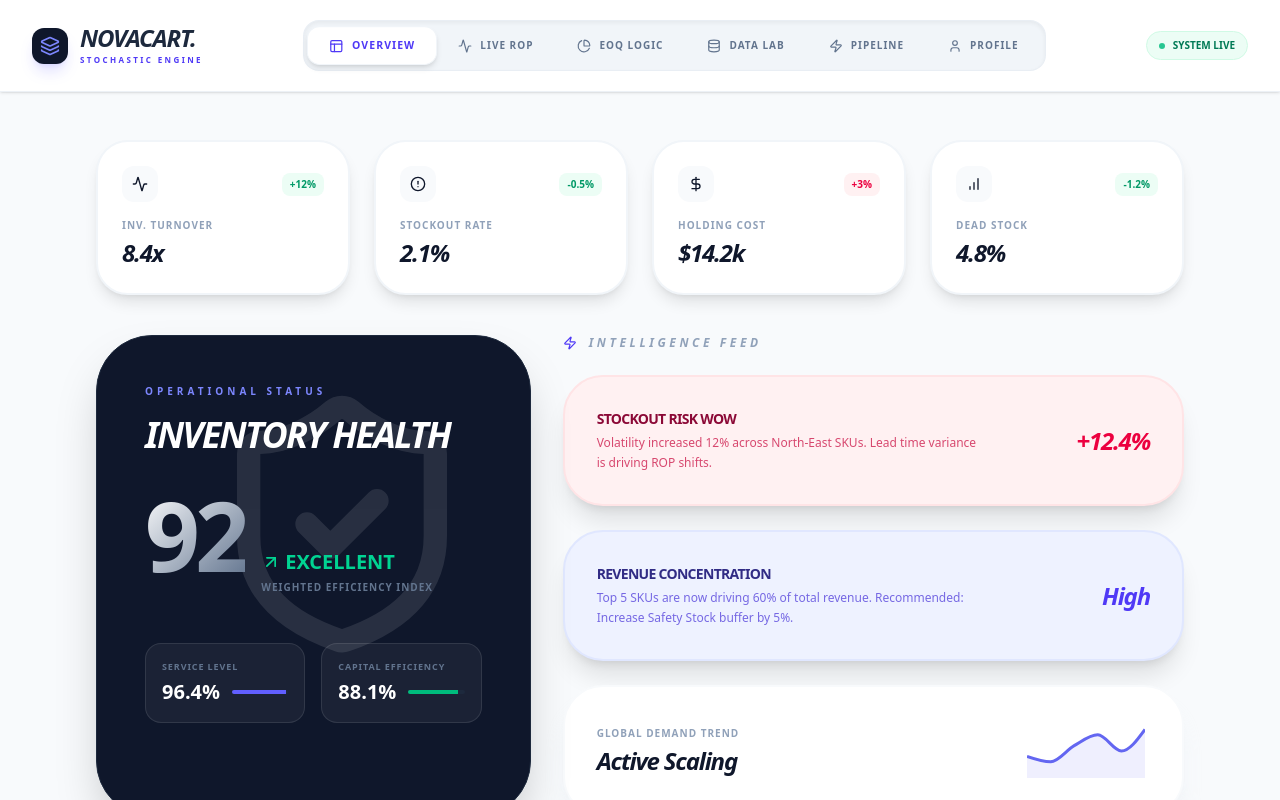
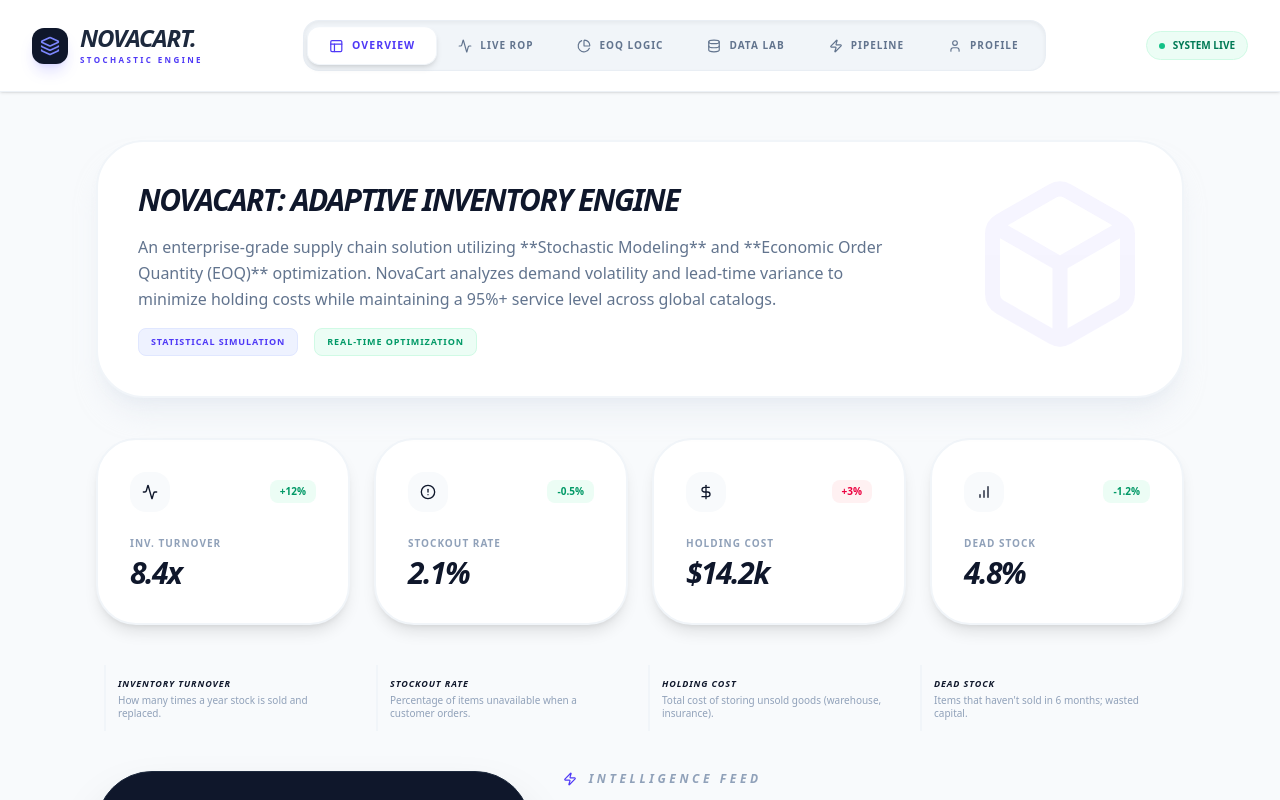
Before and after one commit to pankrulez/NovaCart-Inventory-Optimization, a Next.js app in the folder frontend/: page / in a window 1280 px wide. Shown: the top 800 px of the page. Built offline with nearby package versions, Linux system fonts and the light colour scheme; no server answers.

Commit message:
added a overview section on homepage

```diff
--- a/frontend/src/components/Home.tsx
+++ b/frontend/src/components/Home.tsx
@@ -2,20 +2,37 @@
 import React from 'react';
 import {
   TrendingUp, AlertCircle, ShieldCheck, DollarSign,
-  ArrowUpRight, ArrowDownRight, Activity, Zap, BarChart
+  ArrowUpRight, Activity, Zap, BarChart, Info, Target, Box
 } from 'lucide-react';
-import { AreaChart, Area, ResponsiveContainer, XAxis, YAxis, Tooltip } from 'recharts';
+import { AreaChart, Area, ResponsiveContainer } from 'recharts';
 
 export default function HomeSection() {
-  // Mock trend data for the mini-sparkline
   const trendData = [
-    { name: 'Mon', value: 400 }, { name: 'Tue', value: 300 },
-    { name: 'Wed', value: 600 }, { name: 'Thu', value: 800 },
-    { name: 'Fri', value: 500 }, { name: 'Sat', value: 900 },
+    { name: 'M', value: 400 }, { name: 'T', value: 300 },
+    { name: 'W', value: 600 }, { name: 'T', value: 800 },
+    { name: 'F', value: 500 }, { name: 'S', value: 900 },
   ];
 
   return (
     <div className="space-y-10 animate-in fade-in slide-in-from-bottom-4 duration-1000">
+
+      {/* --- PROJECT OVERVIEW HEADER --- */}
+      <div className="bg-white border-2 border-slate-100 p-10 rounded-[3rem] shadow-xl shadow-slate-200/50 relative overflow-hidden">
+        <div className="absolute top-0 right-0 p-8 opacity-5">
+          <Box size={180} className="text-indigo-600" />
+        </div>
+        <div className="relative z-10 max-w-3xl space-y-4">
+          <h2 className="text-3xl font-black text-slate-900 tracking-tighter uppercase italic">NovaCart: Adaptive Inventory Engine</h2>
+          <p className="text-slate-500 font-medium leading-relaxed">
+            An enterprise-grade supply chain solution utilizing **Stochastic Modeling** and **Economic Order Quantity (EOQ)** optimization. NovaCart analyzes demand volatility and lead-time variance to minimize holding costs
+            while maintaining a 95%+ service level across global catalogs.
+          </p>
+          <div className="flex gap-4">
+            <span className="bg-indigo-50 text-indigo-600 text-[9px] font-black px-3 py-1.5 rounded-lg uppercase tracking-widest border border-indigo-100">Statistical Simulation</span>
+            <span className="bg-emerald-50 text-emerald-600 text-[9px] font-black px-3 py-1.5 rounded-lg uppercase tracking-widest border border-emerald-100">Real-time Optimization</span>
+          </div>
+        </div>
+      </div>
 
       {/* --- TOP ROW: KPI STRIP --- */}
       <div className="grid grid-cols-1 md:grid-cols-4 gap-6">
@@ -25,9 +42,16 @@ export default function HomeSection() {
         <KPIItem title="Dead Stock" val="4.8%" change="-1.2%" up={true} icon={<BarChart size={16}/>} />
       </div>
 
+      {/* --- METRIC DEFINITIONS (EXPLAINER) --- */}
+      <div className="grid grid-cols-1 md:grid-cols-4 gap-4 px-2">
+        <MetricDef label="Inventory Turnover" desc="How many times a year stock is sold and replaced." />
+        <MetricDef label="Stockout Rate" desc="Percentage of items unavailable when a customer orders." />
+        <MetricDef label="Holding Cost" desc="Total cost of storing unsold goods (warehouse, insurance)." />
+        <MetricDef label="Dead Stock" desc="Items that haven't sold in 6 months; wasted capital." />
+      </div>
+
       <div className="grid grid-cols-12 gap-8">
-
-        {/* --- LEFT: INVENTORY HEALTH SCORE (THE HERO) --- */}
+        {/* --- LEFT: INVENTORY HEALTH SCORE --- */}
         <div className="col-span-12 lg:col-span-5 bg-slate-900 rounded-[3.5rem] p-12 text-white shadow-2xl relative overflow-hidden group border border-slate-800">
           <div className="absolute top-0 right-0 p-12 opacity-10 group-hover:rotate-12 transition-transform duration-1000">
              <ShieldCheck size={280} />
@@ -44,47 +68,47 @@ export default function HomeSection() {
                 92
               </span>
               <div className="space-y-1">
-                 <p className="text-emerald-400 font-black text-xl flex items-center gap-1">
-                   <ArrowUpRight size={20}/> EXCELLENT
+                 <p className="text-emerald-400 font-black text-xl flex items-center gap-1 uppercase tracking-tighter">
+                   <ArrowUpRight size={20}/> Optimal
                  </p>
                  <p className="text-[10px] text-slate-500 font-bold uppercase tracking-widest">Weighted Efficiency Index</p>
               </div>
             </div>
 
             <div className="grid grid-cols-2 gap-4 pt-4">
-               <HealthMetric label="Service Level" val="96.4%" color="bg-indigo-500" />
-               <HealthMetric label="Capital Efficiency" val="88.1%" color="bg-emerald-500" />
+               <HealthMetric label="Service Level" val="96.4%" color="bg-indigo-500" tooltip="Probability of fulfilling all customer demand." />
+               <HealthMetric label="Capital Efficiency" val="88.1%" color="bg-emerald-500" tooltip="Balance between inventory investment and profit." />
             </div>
           </div>
         </div>
 
         {/* --- RIGHT: INSIGHT CARDS (DECISION LAYER) --- */}
         <div className="col-span-12 lg:col-span-7 space-y-6">
-          <h3 className="text-xs font-black uppercase text-slate-400 tracking-[0.3em] flex items-center gap-3 italic">
+          <h3 className="text-xs font-black uppercase text-slate-400 tracking-[0.3em] flex items-center gap-3 italic font-bold">
             <Zap size={14} className="text-indigo-600" /> Intelligence Feed
           </h3>
 
           <InsightCard
-            title="Stockout Risk WoW"
-            desc="Volatility increased 12% across North-East SKUs. Lead time variance is driving ROP shifts."
+            title="Stockout Risk"
+            desc="Demand volatility increased 12.4% across high-margin SKUs. The ROP engine suggests increasing safety buffer."
             stat="+12.4%"
             isWarning={true}
           />
 
           <InsightCard
             title="Revenue Concentration"
-            desc="Top 5 SKUs are now driving 60% of total revenue. Recommended: Increase Safety Stock buffer by 5%."
-            stat="High"
+            desc="Top 5 items drive 60% of cashflow. Focus replenishment logic on these core SKUs to maintain momentum."
+            stat="Concentrated"
             isWarning={false}
           />
 
-          {/* Mini Chart Integration */}
-          <div className="bg-white border-2 border-slate-50 rounded-[2.5rem] p-8 shadow-xl shadow-slate-200/30 flex items-center justify-between">
+          {/* Mini Demand Chart */}
+          <div className="bg-white border-2 border-slate-50 rounded-[2.5rem] p-8 shadow-xl shadow-slate-200/30 flex items-center justify-between group">
              <div className="space-y-1">
-                <p className="text-[10px] font-black text-slate-400 uppercase tracking-widest">Global Demand Trend</p>
+                <p className="text-[10px] font-black text-slate-400 uppercase tracking-widest">Global Demand Pulse</p>
                 <h4 className="text-2xl font-black text-slate-900 tracking-tighter italic">Active Scaling</h4>
              </div>
-             <div className="h-16 w-32">
+             <div className="h-16 w-32 grayscale group-hover:grayscale-0 transition-all duration-500">
                 <ResponsiveContainer width="100%" height="100%">
                    <AreaChart data={trendData}>
                       <Area type="monotone" dataKey="value" stroke="#6366f1" fill="#6366f1" fillOpacity={0.1} strokeWidth={3} />
@@ -100,32 +124,47 @@ export default function HomeSection() {
 
 // --- HELPER COMPONENTS ---
 
+function MetricDef({ label, desc }: { label: string, desc: string }) {
+  return (
+    <div className="p-3 border-l-2 border-slate-100 group hover:border-indigo-400 transition-colors">
+      <h5 className="text-[9px] font-black text-slate-900 uppercase tracking-widest mb-1 italic">{label}</h5>
+      <p className="text-[10px] text-slate-400 font-medium leading-tight">{desc}</p>
+    </div>
+  );
+}
+
 function KPIItem({ title, val, change, up, icon }: any) {
   return (
-    <div className="bg-white border-2 border-slate-100 p-6 rounded-[2rem] shadow-lg hover:shadow-xl transition-all group">
-      <div className="flex justify-between items-center mb-4">
-        <div className="bg-slate-50 p-2.5 rounded-xl text-slate-900 group-hover:bg-indigo-600 group-hover:text-white transition-colors">
+    <div className="bg-white border-2 border-slate-100 p-8 rounded-[2.5rem] shadow-lg hover:shadow-xl transition-all group">
+      <div className="flex justify-between items-center mb-6">
+        <div className="bg-slate-50 p-3 rounded-2xl text-slate-900 group-hover:bg-slate-900 group-hover:text-indigo-400 transition-all">
           {icon}
         </div>
-        <span className={`text-[10px] font-black px-2 py-1 rounded-lg ${up ? 'bg-emerald-50 text-emerald-600' : 'bg-rose-50 text-rose-600'}`}>
+        <span className={`text-[10px] font-black px-2.5 py-1 rounded-lg ${up ? 'bg-emerald-50 text-emerald-600' : 'bg-rose-50 text-rose-600'}`}>
           {change}
         </span>
       </div>
       <p className="text-[10px] font-black text-slate-400 uppercase tracking-widest mb-1">{title}</p>
-      <h4 className="text-2xl font-black text-slate-900 tracking-tighter italic">{val}</h4>
+      <h4 className="text-3xl font-black text-slate-900 tracking-tighter italic">{val}</h4>
     </div>
   );
 }
 
-function HealthMetric({ label, val, color }: any) {
+function HealthMetric({ label, val, color, tooltip }: any) {
   return (
-    <div className="bg-white/5 border border-white/10 p-4 rounded-2xl">
-      <p className="text-[9px] font-black text-slate-500 uppercase tracking-widest mb-1">{label}</p>
-      <div className="flex items-center gap-3">
-        <span className="text-xl font-black text-white">{val}</span>
+    <div className="bg-white/5 border border-white/10 p-5 rounded-2xl group/tip relative">
+      <p className="text-[9px] font-black text-slate-500 uppercase tracking-widest mb-1 flex items-center gap-1">
+        {label} <Info size={10} className="opacity-40" />
+      </p>
+      <div className="flex items-center gap-4">
+        <span className="text-xl font-black text-white italic">{val}</span>
         <div className="flex-1 h-1 bg-slate-800 rounded-full overflow-hidden">
            <div className={`h-full ${color}`} style={{ width: val }} />
         </div>
+      </div>
+      {/* Mini Tooltip */}
+      <div className="absolute bottom-full left-0 mb-2 w-48 p-2 bg-slate-800 text-[9px] text-slate-300 rounded-lg opacity-0 group-hover/tip:opacity-100 transition-opacity pointer-events-none border border-slate-700">
+        {tooltip}
       </div>
     </div>
   );
@@ -133,8 +172,8 @@ function HealthMetric({ label, val, color }: any) {
 
 function InsightCard({ title, desc, stat, isWarning }: any) {
   return (
-    <div className={`p-8 rounded-[2.5rem] border-2 flex items-center justify-between shadow-xl transition-all hover:scale-[1.01] ${isWarning ? 'bg-rose-50 border-rose-100' : 'bg-indigo-50 border-indigo-100'}`}>
-      <div className="space-y-1">
+    <div className={`p-8 rounded-[3rem] border-2 flex items-center justify-between shadow-xl transition-all hover:translate-x-1 ${isWarning ? 'bg-rose-50 border-rose-100' : 'bg-indigo-50 border-indigo-100'}`}>
+      <div className="space-y-2">
         <h4 className={`text-sm font-black uppercase tracking-tighter ${isWarning ? 'text-rose-900' : 'text-indigo-900'}`}>{title}</h4>
         <p className={`text-xs font-medium max-w-sm leading-relaxed ${isWarning ? 'text-rose-700/70' : 'text-indigo-700/70'}`}>{desc}</p>
       </div>
```
